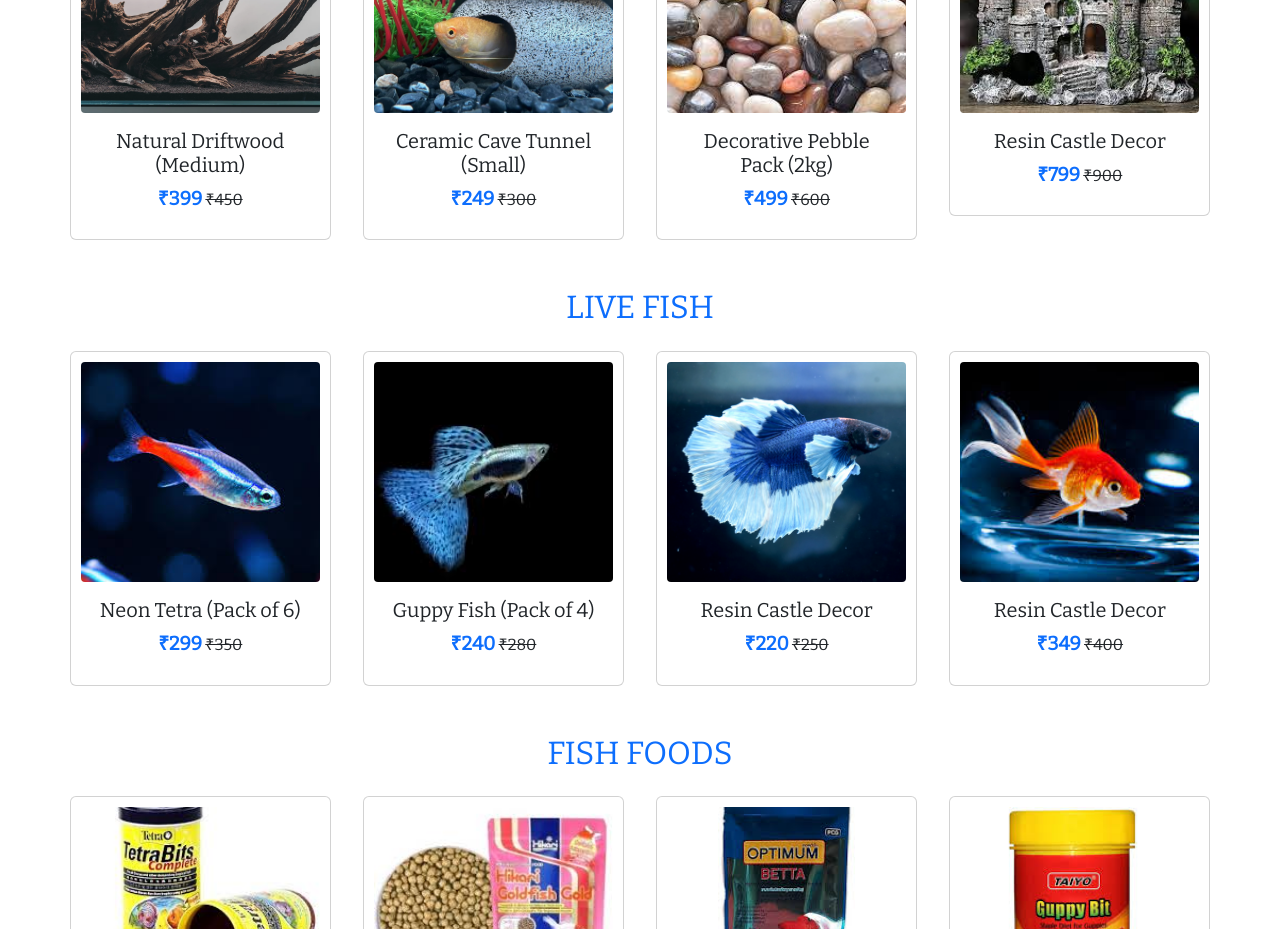
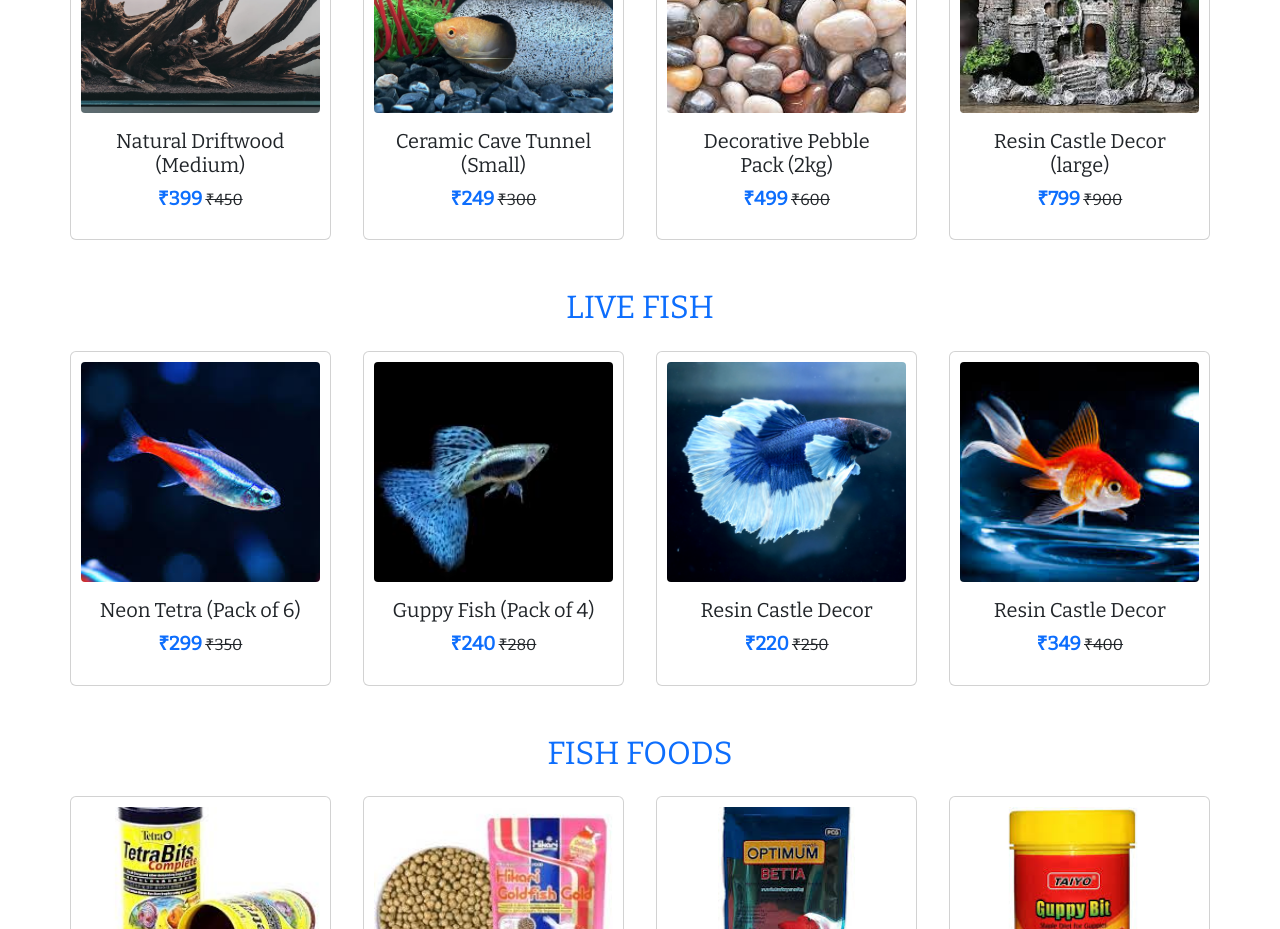
Before and after one commit to kalapriyadharshini/project, a React (Vite) app: page / in a window 1280 px wide. Shown: the part 3300-4229 px from the top of the page. Built offline with nearby package versions, Linux system fonts and the light colour scheme; a web font is replaced by a local one.

Commit message:
Update Productdata.js

```diff
--- a/src/data/Productdata.js
+++ b/src/data/Productdata.js
@@ -123,7 +123,7 @@ const productData = {
     img: decor3,
   },
   {
-    name: "Resin Castle Decor",
+    name: "Resin Castle Decor (large)",
     price: "₹900",
     offer: "₹799",
     img: decor4,
```
